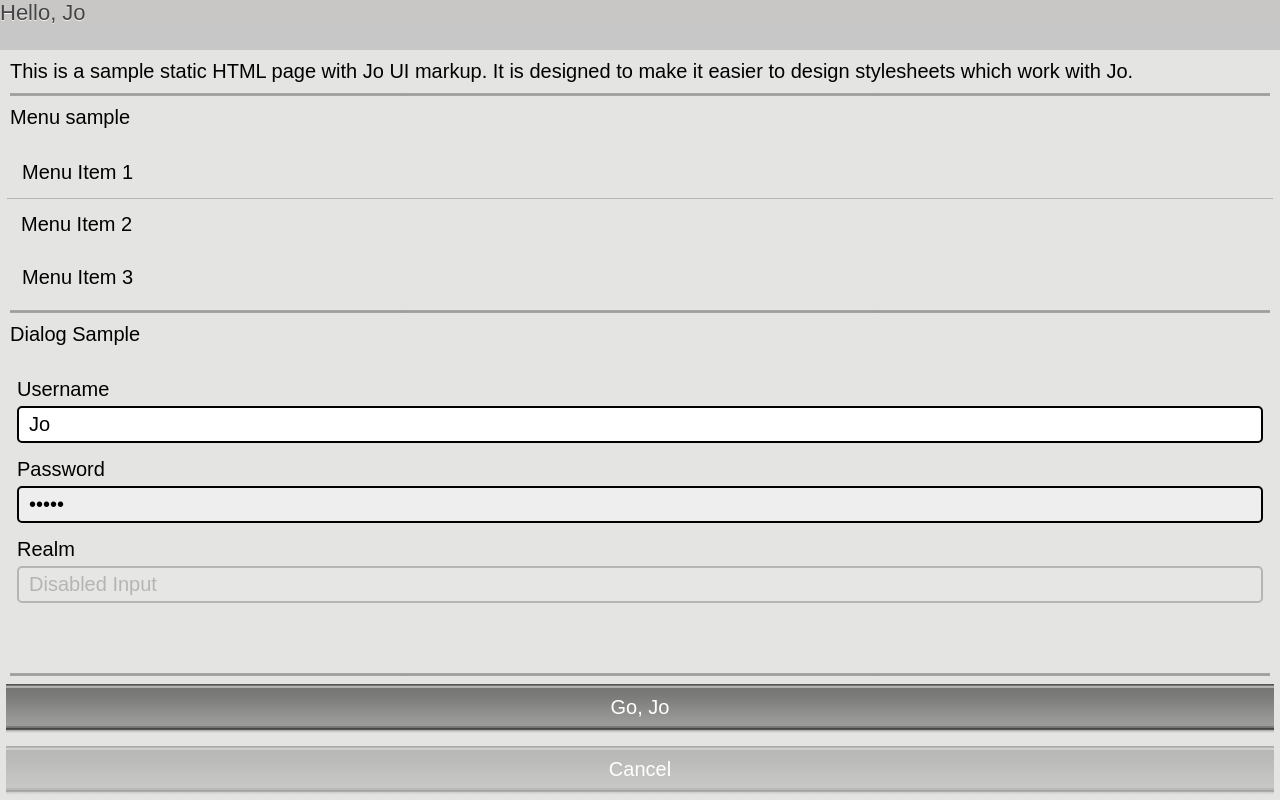
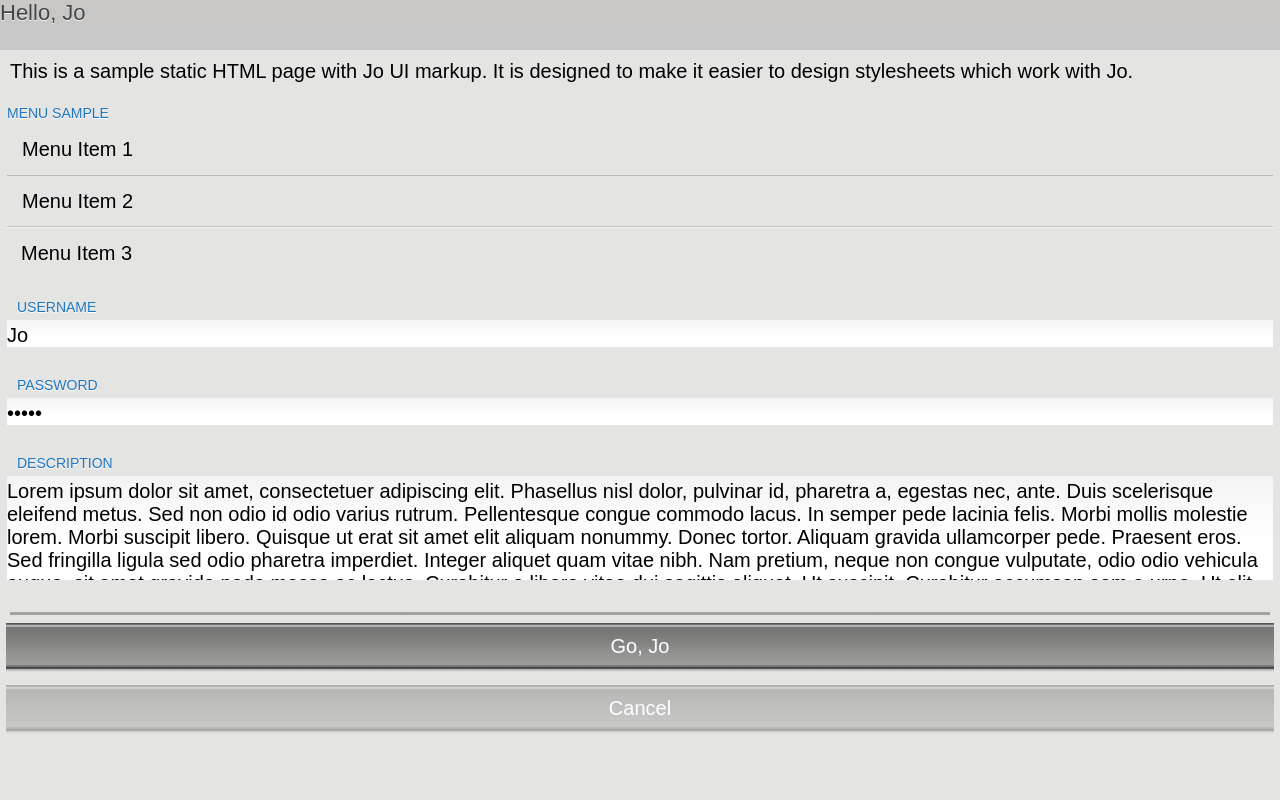
Before and after one commit to funkatron/wildgarlic, a plain HTML site: page jo/css/webos.html in a window 1280 px wide. Drawn offline with Linux system fonts and the light colour scheme.

Commit message:
more theme junk for webOS

```diff
--- a/jo/css/webos.html
+++ b/jo/css/webos.html
@@ -23,24 +23,37 @@
 		<jocaption>This is a sample static HTML page with Jo UI markup. It is designed
 			to make it easier to design stylesheets which work with Jo.
 		</jocaption>
-		<jodivider></jodivider>
-		<jocaption>Menu sample</jocaption>
+		<!-- <jodivider></jodivider> -->
 		<jogroup>
+		<jomenutitle>Menu Sample</jomenutitle>
 		<jomenu>
 			<jomenuitem>Menu Item 1</jomenuitem>
-			<jomenuitem class="selected">Menu Item 2</jomenuitem>
-			<jomenuitem>Menu Item 3</jomenuitem>
+			<jomenuitem>Menu Item 2</jomenuitem>
+			<jomenuitem class="selected">Menu Item 3</jomenuitem>
 		</jomenu>
 		</jogroup>
-		<jodivider></jodivider>
-		<jocaption>Dialog Sample</jocaption>
+
+		<!-- <jodivider></jodivider> -->
+		<!-- <jocaption>Dialog Sample</jocaption> -->
 		<jogroup>
 			<jolabel>Username</jolabel>
 			<joinput class="focus">Jo</joinput>
 			<jolabel>Password</jolabel>
 			<joinput class="password">12345</joinput class="password">
-			<jolabel class="disabled">Realm</jolabel>
-			<joinput class="disabled">Disabled Input</joinput>
+			<!-- <jolabel class="disabled">Realm</jolabel>
+			<joinput class="disabled">Disabled Input</joinput> -->
+			<jolabel>Description</jolabel>
+			<jotextarea>Lorem ipsum dolor sit amet, consectetuer adipiscing elit.
+Phasellus nisl dolor, pulvinar id, pharetra a, egestas nec, ante. Duis
+scelerisque eleifend metus. Sed non odio id odio varius rutrum. Pellentesque
+congue commodo lacus. In semper pede lacinia felis. Morbi mollis molestie
+lorem. Morbi suscipit libero. Quisque ut erat sit amet elit aliquam nonummy.
+Donec tortor. Aliquam gravida ullamcorper pede. Praesent eros. Sed fringilla
+ligula sed odio pharetra imperdiet. Integer aliquet quam vitae nibh. Nam
+pretium, neque non congue vulputate, odio odio vehicula augue, sit amet
+gravida pede massa ac lectus. Curabitur a libero vitae dui sagittis aliquet.
+Ut suscipit. Curabitur accumsan sem a urna. Ut elit pede, vulputate sed,
+feugiat quis, congue sed, lacus.</jotextarea>
 		</jogroup>
 		<jofooter>
 			<jodivider></jodivider>
--- a/jo/css/webos/webos.css
+++ b/jo/css/webos/webos.css
@@ -6,20 +6,78 @@ body {
 	word-wrap: break-word;
 }
 
-joview, jotitle, jolabel, jocard, jodivider, jocontrol, jocontainer, jocaption, jobutton, jotabbar, jolist, jomenu {
+body * {
+	font: 20px 'Prelude', 'Coconut', sans-serif;
+}
+
+jobutton,
+joview,
+jolist,
+jolistitem,
+jomenu,
+jomenuitem,
+joexpando,
+joexpandotitle,
+jogroup,
+jocard,
+jostack,
+jotitle,
+jocaption,
+jolabel,
+jodivider,
+joinput,
+input,
+textarea,
+jotextarea,
+jooption,
+jooptionitem,
+jooptionitem,
+jocontainer,
+jotoggle {
+
 	text-align: left;
 	display: block;
 	padding: 0;
 	margin: 0;
 
-	font: 20px 'Prelude', 'Coconut', sans-serif;
-	color: #000;
-	position: relative;
 	-webkit-user-select: none;
 	-moz-user-select: none;
 	user-select: none;
-	background: transparent;
+
 }
+
+
+joflexcol {
+	display: block;
+	display: -webkit-box;
+	margin: 0;
+
+	height: 100%;
+	width: 100%;
+	-webkit-box-orient: vertical;
+	-webkit-box-align: stretch;
+
+	margin: 0;
+}
+joflexcol > * {
+	-webkit-box-flex: 1;
+}
+
+joflexrow {
+	display: block;
+	display: -webkit-box;
+	margin: 0;
+	width: 100%;
+}
+joflexrow > * {
+	-webkit-box-flex: 1;
+	margin-right: 0;
+	position: relative;
+}
+joflexrow > *:last-child {
+	margin-right: 10px;
+}
+
 
 jodivider, jolabel, joinput, jocontrol {
 	margin: 0 10px 0 10px;
@@ -35,15 +93,18 @@ jodivider {
 	-webkit-border-image: url(palm-divider-line-thin.png) 2 2 2 2 repeat stretch;
 }
 
-jolabel {
+jolabel, jomenutitle, jolisttitle {
 	padding: 5px 0;
-	margin-top: 10px;
-	margin-right: 10px;
-	margin-left: 10px;
-	margin-bottom: 0;
+
+/*	float: right;*/
+	color: #1f75bf;
+	text-shadow: #ffffff 0px 1px 0px;
+	font-size: 14px;
+	text-transform: uppercase;
+
 }
 
-jotitle {
+jotitle, jonavbar {
 	background: none;
 	padding: 0;
 	border-width: 35px 24px 13px 24px;
@@ -61,29 +122,53 @@ jotitle {
 	text-overflow: ellipsis;
 }
 
+jonavbar {
+	display: block;
+	position: relative;
+	-webkit-box-flex: 0;
+}
+	jonavbar > joview {
+		display: block;
+	}
+	jonavbar > joflexrow {
+		position: absolute;
+		top: 0;
+		left: 0;
+		right: 0;
+		bottom: 0;
+	}
+	jonavbar > joflexrow > * {
+		-webkit-box-flex: 1;
+	}
+	jonavbar > joflexrow > jobackbutton {
+		-webkit-box-flex: 0;
+		max-width: 4em;
+	}
+
 
 jocontainer {
 }
 
+joinput, input[type='text'], jotextarea {
+	-webkit-user-select: text;
+	-moz-user-select: text;
+	user-select: text;
+	display: block;
+	cursor: text;
+	overflow: hidden;
+	margin: 0 0px 25px 0px;
+	padding: 4px 0 0 0;
+	outline: none;
+	border-width: 10px;
+	text-align: left;
+	-webkit-border-image: url(textfield-shadow.png) 10 10 10 10 stretch stretch;
+}
 joinput {
-	cursor: text;
-	display: block;
-	border: 2px solid #000;
-	-webkit-border-radius: 5px;
-	-moz-border-radius: 5px;
-	border-radius: 5px;
-	margin: 0 10px 10px 10px;
-	padding: 5px 10px;
-	background: #eee;
-
 	white-space: nowrap;
 	overflow: hidden;
 	outline: none;
+}
 
-	-webkit-user-select: text;
-	-moz-user-select: text;
-	user-select: text;
-}
 joinput.disabled {
 	opacity: .2;
 }
@@ -93,21 +178,18 @@ joinput.focus {
 	background: #fff;
 }
 
-jostack {
-	overflow-y: auto;
-	overflow-x: hidden;
-	display: block;
-	padding: 0;
-	margin: 0;
+jotextarea {
+	max-height:5em;
+	overflow:auto;
 }
 
 jostack {
 	display: block;
-	position: absolute;
-	top: 0;
-	left: 0;
-	bottom: 0;
-	right: 0;
+	padding: 0;
+	margin: 0;
+	display: block;
+	-webkit-perspective: 400px;
+	height: 100%;
 }
 
 jocard {
@@ -235,7 +317,7 @@ jogroup jomenu {
 		background-image: url(row-divider-last.png);
 	}
 
-jomenutitle {
+jomenutitle, jolisttitle {
 	display: inline;
 }
 
@@ -281,6 +363,12 @@ jogroup {
 	display: block;
 }
 
+
+jobackbutton {
+	display:none;
+}
+
+
 h1 {
 	margin: 0 0 10px 0;
 }
```
Also changed, not shown: index.html (+2 -1 lines), jo/css/webos/textfield-shadow-blur.png (added), jo/css/webos/textfield-shadow.png (added).
